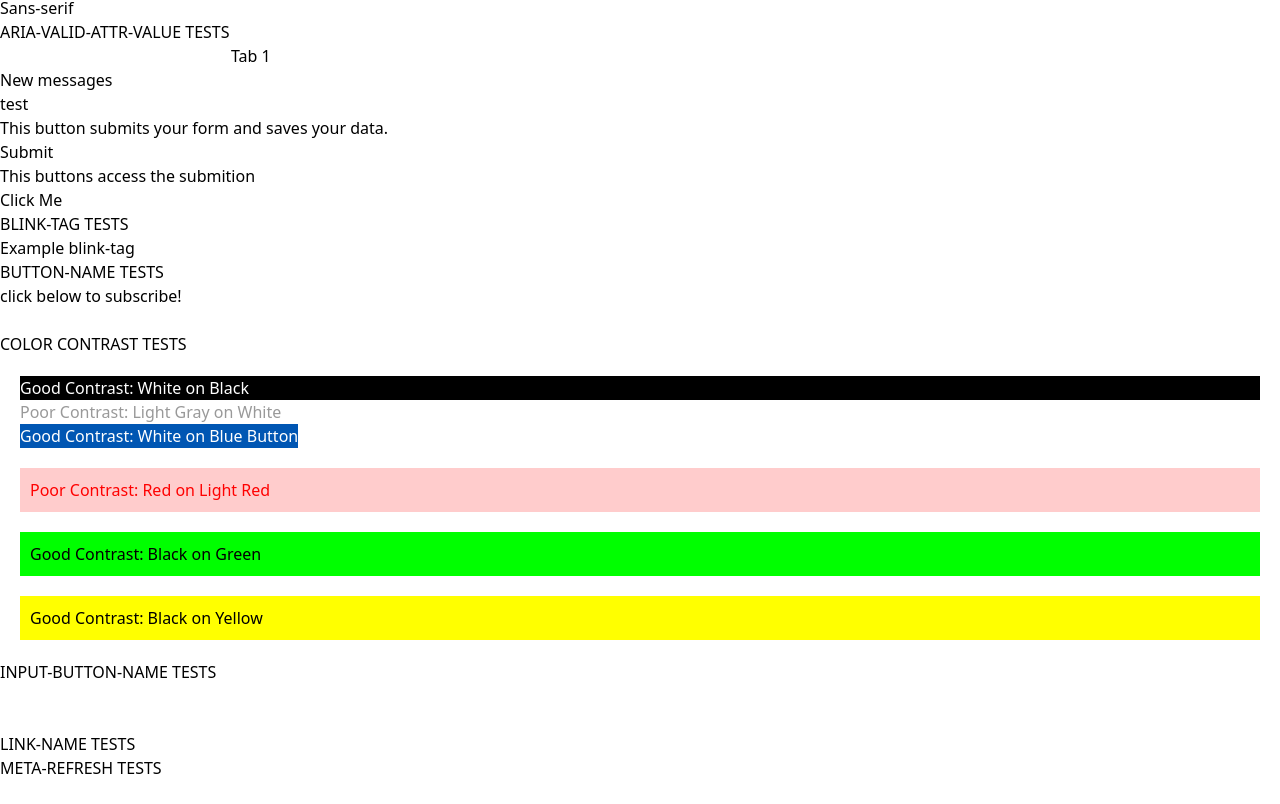
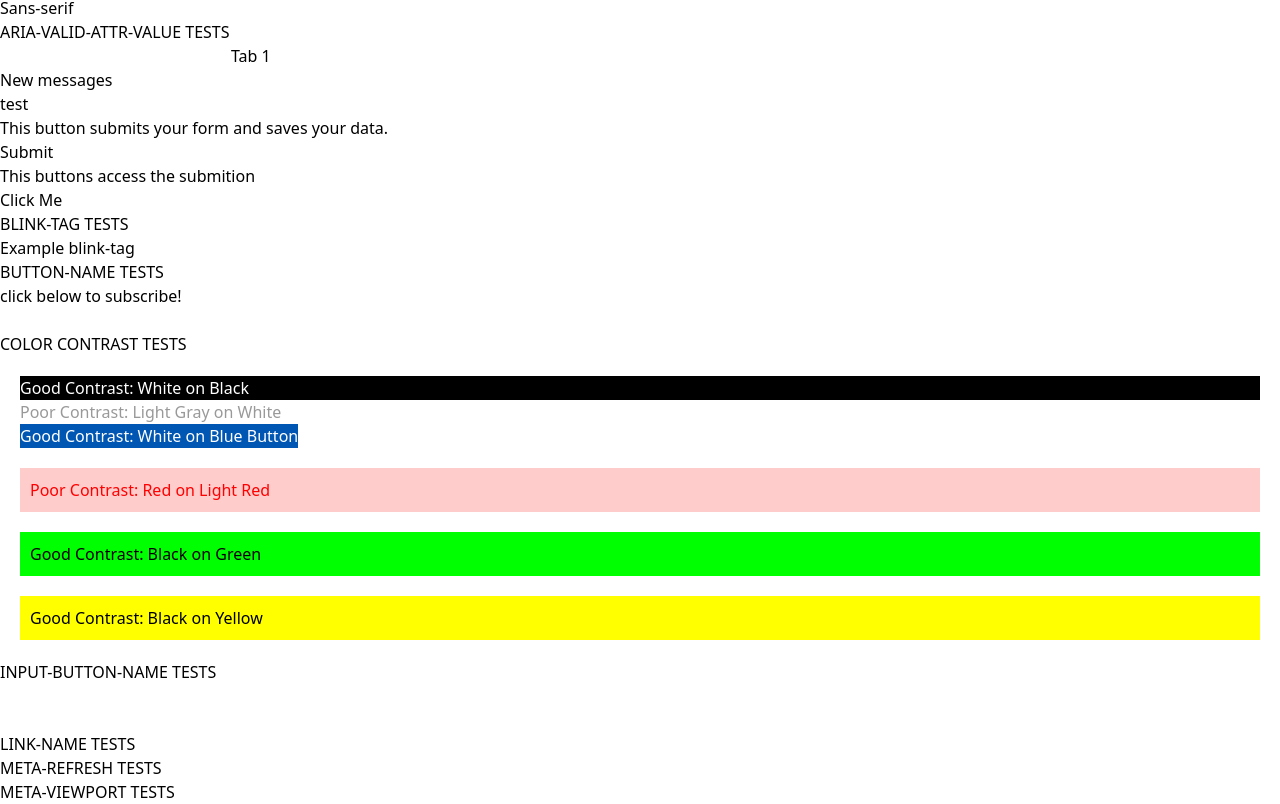
Before and after one commit to test-party/guinea-pig-next, a Next.js app: page /all-tests in a window 1280 px wide. Shown: the part 2050-2854 px from the top of the page. Before the commit the page ends 2830 px from the top, so only its background shows below. Built offline with nearby package versions, Linux system fonts and the light colour scheme.

Commit message:
meta viewport

```diff
--- a/src/app/all-tests/page.jsx
+++ b/src/app/all-tests/page.jsx
@@ -494,6 +494,15 @@ export default function AllTests() {
             <meta http-equiv="default-style" />
         </div>
       </div>
+      <div>
+        <h2>META-VIEWPORT TESTS</h2>
+        <div>
+            <meta name="viewport" />
+            <meta name="viewport" content="user-scalable=no" />
+            <meta name="viewport" content="user-scalable=no, maximum-scale=2.6" />
+            <meta name="viewport" content="user-scalable=no, maximum-scale=1" />
+        </div>
+      </div>
     </div>
   );
 }
```
